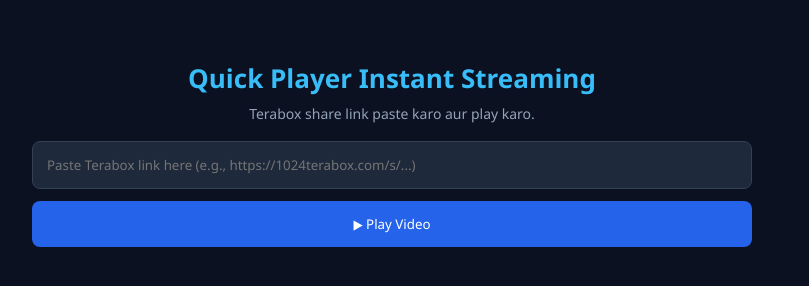
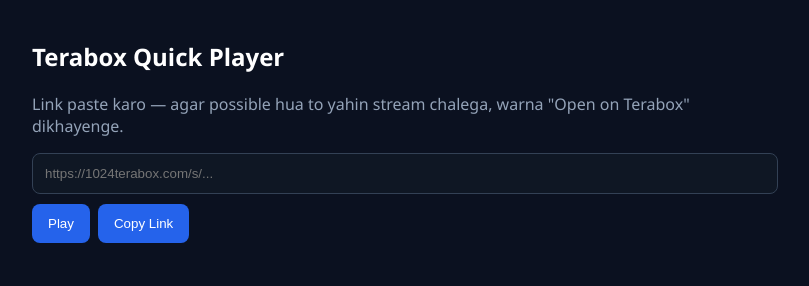
Before and after one commit to Priyansh01012001/terabox-downloader, a website: page index.html in a window 1280 px wide. Shown: the whole page, without its empty margins (248-1057 px from the left). Drawn offline with Linux system fonts and the light colour scheme.

Commit message:
Refactor index.html for Terabox Quick Player
Updated the title and modified the layout and styles for the Terabox Quick Player. Adjusted the script functions for better functionality and user experience.

```diff
--- a/index.html
+++ b/index.html
@@ -3,130 +3,87 @@
 <head>
   <meta charset="utf-8" />
   <meta name="viewport" content="width=device-width,initial-scale=1" />
-  <title>Quick Player Instant Streaming</title>
+  <title>Terabox Quick Player</title>
   <style>
-    *{box-sizing:border-box;margin:0;padding:0;font-family:Segoe UI, Tahoma, Geneva, Verdana, sans-serif}
-    body{background:#0b1120;color:#fff;display:flex;flex-direction:column;align-items:center;min-height:100vh;padding:20px}
-    .container{width:100%;max-width:720px;margin-top:40px;text-align:center}
-    h1{color:#38bdf8;font-size:26px;margin-bottom:8px}
-    p{color:#94a3b8;font-size:14px;margin-bottom:18px}
-    .input-group{display:flex;flex-direction:column;gap:12px}
-    input[type="text"]{padding:14px;background:#1e293b;border:1px solid #334155;border-radius:8px;color:#fff;width:100%}
-    button{padding:14px;background:#2563eb;color:#fff;border-radius:8px;border:none;cursor:pointer}
-    #fileName{color:#38bdf8;margin:12px 0;word-break:break-all}
-    .player-box{background:#000;border-radius:10px;overflow:hidden;border:1px solid #334155;margin-top:12px;display:none;padding:12px}
-    video{width:100%;height:420px;background:#000}
-    iframe{width:100%;height:420px;border:none;background:#000}
-    .error-msg{color:#f87171;margin-top:12px;font-size:14px}
-    .btn-row{display:flex;gap:10px;justify-content:center;margin-top:10px}
-    .secondary{background:#0f1724;color:#cbd5e1;padding:10px;border-radius:8px;border:1px solid #334155}
+    body{background:#0b1120;color:#fff;font-family:Segoe UI,Arial;margin:0;padding:20px;display:flex;flex-direction:column;align-items:center}
+    .container{width:100%;max-width:720px}
+    input{width:100%;padding:12px;border-radius:8px;border:1px solid #334155;background:#0f1724;color:#fff;margin-bottom:10px}
+    button{padding:12px 16px;border-radius:8px;border:none;background:#2563eb;color:#fff;cursor:pointer}
+    .info{color:#94a3b8;margin-top:8px}
+    .player{margin-top:12px;background:#000;border-radius:8px;padding:12px;border:1px solid #202632}
+    video, iframe{width:100%;height:420px;background:#000;border:0}
+    .fallback{margin-top:10px}
   </style>
 </head>
 <body>
   <div class="container">
-    <h1>Quick Player Instant Streaming</h1>
-    <p>Terabox share link paste karo aur play karo.</p>
+    <h2>Terabox Quick Player</h2>
+    <p class="info">Link paste karo — agar possible hua to yahin stream chalega, warna "Open on Terabox" dikhayenge.</p>
+    <input id="link" placeholder="https://1024terabox.com/s/..." />
+    <div style="display:flex;gap:8px"><button onclick="doExtract()">Play</button><button onclick="copyLink()">Copy Link</button></div>
+    <div id="meta" class="info"></div>
 
-    <div class="input-group">
-      <input type="text" id="urlInput" placeholder="Paste Terabox link here (e.g., https://1024terabox.com/s/...)">
-      <button id="extractBtn" onclick="extractVideo()">▶ Play Video</button>
-    </div>
-
-    <div id="errorBox" class="error-msg"></div>
-    <div id="fileName"></div>
-
-    <div class="player-box" id="playerBox">
-      <video id="player" controls crossorigin="anonymous" style="display:none"></video>
-      <iframe id="playerIframe" style="display:none" allowfullscreen></iframe>
-      <div id="fallbackUI" style="display:none;margin-top:8px;text-align:center">
+    <div class="player" id="playerWrap" style="display:none">
+      <video id="player" controls style="display:none"></video>
+      <iframe id="iframe" style="display:none"></iframe>
+      <div id="fallback" class="fallback" style="display:none">
         <div id="fallbackText" style="color:#94a3b8"></div>
-        <div class="btn-row">
-          <button id="openTeraboxBtn" class="secondary">Open on Terabox (New tab)</button>
+        <div style="margin-top:8px">
+          <button onclick="openTerabox()">Open on Terabox (new tab)</button>
         </div>
       </div>
     </div>
   </div>
 
   <script>
-    async function extractVideo() {
-      const url = document.getElementById('urlInput').value.trim();
-      const errorBox = document.getElementById('errorBox');
-      const fileNameDiv = document.getElementById('fileName');
-      const playerBox = document.getElementById('playerBox');
-      const player = document.getElementById('player');
-      const playerIframe = document.getElementById('playerIframe');
-      const fallbackUI = document.getElementById('fallbackUI');
-      const fallbackText = document.getElementById('fallbackText');
-      const openTeraboxBtn = document.getElementById('openTeraboxBtn');
-      const btn = document.getElementById('extractBtn');
-
-      errorBox.innerText = '';
-      fileNameDiv.innerText = '';
-      playerBox.style.display = 'none';
-      player.style.display = 'none';
-      playerIframe.style.display = 'none';
-      fallbackUI.style.display = 'none';
-      player.removeAttribute('src');
-      playerIframe.removeAttribute('src');
-
-      if (!url) {
-        errorBox.innerText = 'Pehle Terabox ka link paste karo bhai!';
-        return;
-      }
-
-      btn.innerText = 'Processing...';
-      btn.disabled = true;
-
+    let lastDownloadUrl = null;
+    function copyLink(){ const v = document.getElementById('link').value.trim(); if(!v) return alert('Link paste karo'); navigator.clipboard.writeText(v).then(()=>alert('Copied')) }
+    async function doExtract(){
+      const url = document.getElementById('link').value.trim();
+      if(!url) return alert('Link paste karo');
+      document.getElementById('meta').innerText = 'Processing...';
+      document.getElementById('playerWrap').style.display = 'none';
       try {
         const resp = await fetch('/api/extract', {
-          method: 'POST',
-          headers: { 'Content-Type': 'application/json' },
+          method:'POST',
+          headers:{'Content-Type':'application/json'},
           body: JSON.stringify({ url })
         });
-
         const data = await resp.json();
-
-        if (!resp.ok) {
-          errorBox.innerText = data.error || 'Kuch gadbad ho gayi!';
-        } else if (data.success) {
-          fileNameDiv.innerText = data.fileName || 'Video';
-          playerBox.style.display = 'block';
-
-          if (data.isEmbed) {
-            // embed fallback path
-            if (data.embedAllowed) {
-              // safe to embed iframe
-              playerIframe.src = data.downloadUrl;
-              playerIframe.style.display = 'block';
-              player.style.display = 'none';
-            } else {
-              // embedding blocked — show fallback UI
-              fallbackText.innerText = 'Terabox embedding blocked. Aap video Terabox par khol sakte hain.';
-              fallbackUI.style.display = 'block';
-              openTeraboxBtn.onclick = () => window.open(data.downloadUrl, '_blank');
-              player.style.display = 'none';
-              playerIframe.style.display = 'none';
-            }
+        if(!resp.ok){ document.getElementById('meta').innerText = data.error || 'Error'; return; }
+        document.getElementById('meta').innerText = `Filename: ${data.fileName || 'N/A'} ${data.sizeText ? '- ' + data.sizeText : ''}`;
+        document.getElementById('playerWrap').style.display = 'block';
+        if(data.isEmbed){
+          if(data.embedAllowed){
+            // show iframe
+            document.getElementById('iframe').src = data.downloadUrl;
+            document.getElementById('iframe').style.display = 'block';
+            document.getElementById('player').style.display = 'none';
+            document.getElementById('fallback').style.display = 'none';
+            lastDownloadUrl = data.downloadUrl;
           } else {
-            // direct media path: use proxied stream
-            player.src = data.downloadUrl;
-            player.style.display = 'block';
-            playerIframe.style.display = 'none';
-            fallbackUI.style.display = 'none';
-            // try autoplay (may be blocked)
-            player.play().catch(()=>{});
+            document.getElementById('iframe').style.display = 'none';
+            document.getElementById('player').style.display = 'none';
+            document.getElementById('fallbackText').innerText = data.warning || 'Embedding blocked. Open on Terabox.';
+            document.getElementById('fallback').style.display = 'block';
+            lastDownloadUrl = data.downloadUrl;
           }
         } else {
-          errorBox.innerText = data.error || 'Kuch gadbad ho gayi!';
+          // direct media via proxied endpoint
+          document.getElementById('player').src = data.downloadUrl;
+          document.getElementById('player').style.display = 'block';
+          document.getElementById('iframe').style.display = 'none';
+          document.getElementById('fallback').style.display = 'none';
+          lastDownloadUrl = data.downloadUrl;
+          // try autoplay (may be blocked)
+          document.getElementById('player').play().catch(()=>{});
         }
       } catch (err) {
         console.error(err);
-        errorBox.innerText = 'Server error! Dobara try karo.';
-      } finally {
-        btn.innerText = '▶ Play Video';
-        btn.disabled = false;
+        document.getElementById('meta').innerText = 'Server error';
       }
     }
+    function openTerabox(){ if(!lastDownloadUrl) return alert('No link'); window.open(lastDownloadUrl, '_blank'); }
   </script>
 </body>
 </html>
```
